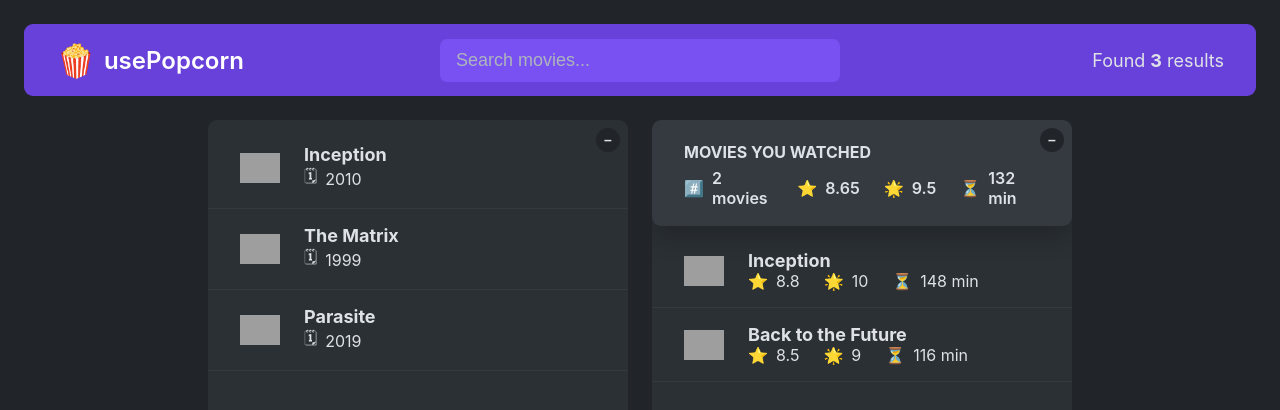
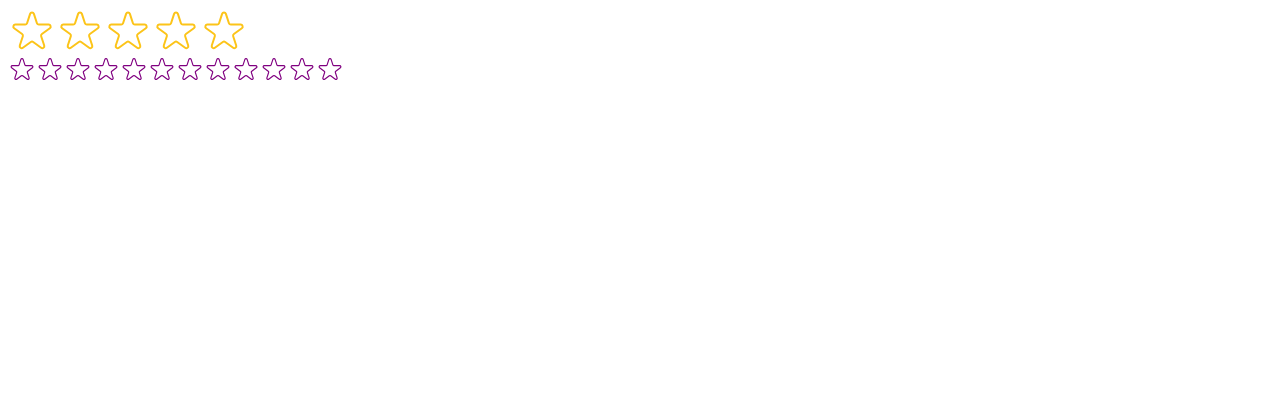
Before and after one commit to teocyp/moviedb, a React (Create React App) app: page / in a window 1280 px wide. Shown: the top 410 px of the page. Built offline with nearby package versions, Linux system fonts and the light colour scheme; grey boxes are pictures that could not be loaded.

Commit message:
Star Component Created

```diff
--- /dev/null
+++ b/src/StarRating.js
@@ -0,0 +1,139 @@
+import { useState } from "react";
+
+const containerStyle = {
+    display: "flex",
+    alignItems: "center",
+    gap: "16px",
+};
+
+const starContainerStyle = {
+    display: "flex",
+};
+
+export default function StarRating({
+    maxRating = 5,
+    color = "#fcc419",
+    size = 48,
+    className = "",
+}) {
+    const [rating, setRating] = useState(0);
+    const [tempRating, setTempRating] = useState(0);
+
+    function handleRating(rating) {
+        setRating(rating);
+    }
+
+    const textStyle = {
+        lineHeight: "1",
+        margin: "0",
+        color,
+        fontSize: `${size / 1.5}px`,
+    };
+
+    return (
+        <div style={containerStyle} className={className}>
+            <div style={starContainerStyle}>
+                {Array.from({ length: maxRating }, (_, i) => (
+                    <Star
+                        key={i}
+                        onRate={() => handleRating(i + 1)}
+                        full={
+                            tempRating ? tempRating >= i + 1 : rating >= i + 1
+                        }
+                        tempRating={tempRating}
+                        onHoverIn={() => setTempRating(i + 1)}
+                        onHoverOut={() => setTempRating(0)}
+                        color={color}
+                        size={size}
+                    />
+                ))}
+            </div>
+            {<p style={textStyle}>{tempRating || rating || ""}</p>}
+        </div>
+    );
+}
+
+function Star({
+    onRate,
+    full,
+    onHoverIn,
+    onHoverOut,
+    tempRating,
+    color,
+    size,
+}) {
+    const starStyle = {
+        height: size,
+        width: size,
+        display: "block",
+        cursor: "pointer",
+    };
+
+    return (
+        <span
+            style={starStyle}
+            role="button"
+            onClick={onRate}
+            onMouseEnter={onHoverIn}
+            onMouseLeave={onHoverOut}
+        >
+            {full ? (
+                <svg
+                    xmlns="http://www.w3.org/2000/svg"
+                    viewBox="0 0 20 20"
+                    fill={color}
+                    stroke={color}
+                >
+                    <path d="M9.049 2.927c.3-.921 1.603-.921 1.902 0l1.07 3.292a1 1 0 00.95.69h3.462c.969 0 1.371 1.24.588 1.81l-2.8 2.034a1 1 0 00-.364 1.118l1.07 3.292c.3.921-.755 1.688-1.54 1.118l-2.8-2.034a1 1 0 00-1.175 0l-2.8 2.034c-.784.57-1.838-.197-1.539-1.118l1.07-3.292a1 1 0 00-.364-1.118L2.98 8.72c-.783-.57-.38-1.81.588-1.81h3.461a1 1 0 00.951-.69l1.07-3.292z" />
+                </svg>
+            ) : (
+                <svg
+                    xmlns="http://www.w3.org/2000/svg"
+                    fill="none"
+                    viewBox="0 0 24 24"
+                    stroke={`${color}`}
+                >
+                    <path
+                        strokeLinecap="round"
+                        strokeLinejoin="round"
+                        strokeWidth="{2}"
+                        d="M11.049 2.927c.3-.921 1.603-.921 1.902 0l1.519 4.674a1 1 0 00.95.69h4.915c.969 0 1.371 1.24.588 1.81l-3.976 2.888a1 1 0 00-.363 1.118l1.518 4.674c.3.922-.755 1.688-1.538 1.118l-3.976-2.888a1 1 0 00-1.176 0l-3.976 2.888c-.783.57-1.838-.197-1.538-1.118l1.518-4.674a1 1 0 00-.363-1.118l-3.976-2.888c-.784-.57-.38-1.81.588-1.81h4.914a1 1 0 00.951-.69l1.519-4.674z"
+                    />
+                </svg>
+            )}
+        </span>
+    );
+}
+
+/*
+FULL STAR
+
+<svg
+  xmlns="http://www.w3.org/2000/svg"
+  viewBox="0 0 20 20"
+  fill="#000"
+  stroke="#000"
+>
+  <path
+    d="M9.049 2.927c.3-.921 1.603-.921 1.902 0l1.07 3.292a1 1 0 00.95.69h3.462c.969 0 1.371 1.24.588 1.81l-2.8 2.034a1 1 0 00-.364 1.118l1.07 3.292c.3.921-.755 1.688-1.54 1.118l-2.8-2.034a1 1 0 00-1.175 0l-2.8 2.034c-.784.57-1.838-.197-1.539-1.118l1.07-3.292a1 1 0 00-.364-1.118L2.98 8.72c-.783-.57-.38-1.81.588-1.81h3.461a1 1 0 00.951-.69l1.07-3.292z"
+  />
+</svg>
+
+
+EMPTY STAR
+
+<svg
+  xmlns="http://www.w3.org/2000/svg"
+  fill="none"
+  viewBox="0 0 24 24"
+  stroke="#000"
+>
+  <path
+    strokeLinecap="round"
+    strokeLinejoin="round"
+    strokeWidth="{2}"
+    d="M11.049 2.927c.3-.921 1.603-.921 1.902 0l1.519 4.674a1 1 0 00.95.69h4.915c.969 0 1.371 1.24.588 1.81l-3.976 2.888a1 1 0 00-.363 1.118l1.518 4.674c.3.922-.755 1.688-1.538 1.118l-3.976-2.888a1 1 0 00-1.176 0l-3.976 2.888c-.783.57-1.838-.197-1.538-1.118l1.518-4.674a1 1 0 00-.363-1.118l-3.976-2.888c-.784-.57-.38-1.81.588-1.81h4.914a1 1 0 00.951-.69l1.519-4.674z"
+  />
+</svg>
+
+*/
--- a/src/index.js
+++ b/src/index.js
@@ -1,11 +1,17 @@
 import React from "react";
 import ReactDOM from "react-dom/client";
-import "./index.css";
-import App from "./App";
+// import "./index.css";
+// import App from "./App";
+import StarRating from "./StarRating";
 
 const root = ReactDOM.createRoot(document.getElementById("root"));
 root.render(
     <React.StrictMode>
-        <App />
+        {/* <App /> */}
+        <StarRating
+            maxRating={5}
+            messages={["terrible", "bad", "okay", "good", "amazing"]}
+        />
+        <StarRating maxRating={12} color="purple" size={28} />
     </React.StrictMode>
 );
```
